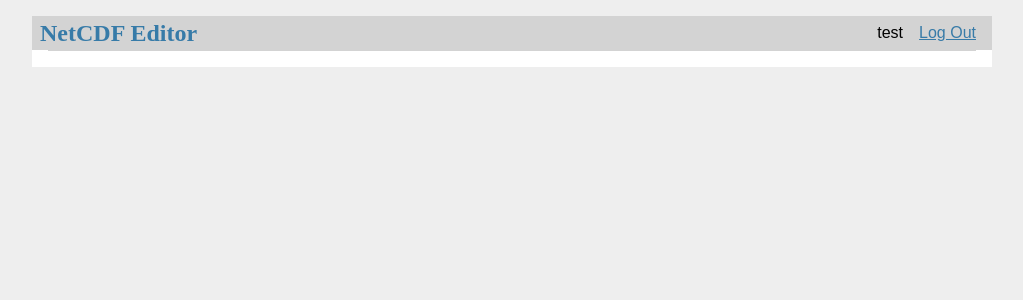
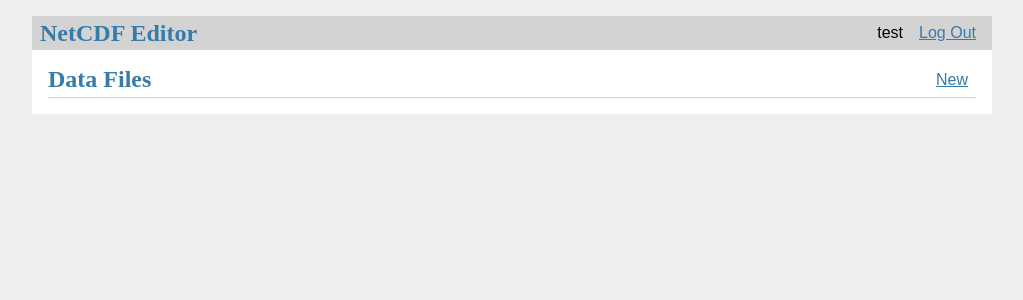
Before and after one commit to Paleoclim-CNRS/netcdf_editor_app, a Flask app: page / in a window 1280 px wide. Shown: the top 300 px of the page, without its empty margins (128-1151 px from the left). Run offline with Flask 2, Linux system fonts and the light colour scheme; the visitor is signed in with stand-in values (Sample User, id 1); data comes from the database, SQL or seed files in the repository; data that the repository does not hold is empty.

Commit message:
upload data files

```diff
--- a/netcdf_editor_app/__init__.py
+++ b/netcdf_editor_app/__init__.py
@@ -9,6 +9,7 @@ def create_app(test_config=None):
     app.config.from_mapping(
         SECRET_KEY='dev',
         DATABASE=os.path.join(app.instance_path, 'netcdf_editor.sqlite'),
+        UPLOAD_FOLDER=app.instance_path,
     )
 
     if test_config is None:
--- a/netcdf_editor_app/app.py
+++ b/netcdf_editor_app/app.py
@@ -1,13 +1,67 @@
 from flask import (
-    Blueprint, flash, g, redirect, render_template, request, url_for
+    Blueprint, flash, g, redirect, render_template, request, url_for, current_app
 )
 from werkzeug.exceptions import abort
+from werkzeug.utils import secure_filename
+
+import os
+import tempfile
 
 from netcdf_editor_app.auth import login_required
+from netcdf_editor_app.db import get_db
 
 bp = Blueprint('app', __name__)
 
 
 @bp.route('/')
 def index():
-    return render_template('app/index.html')
+    db = get_db()
+    data_files = db.execute(
+        'SELECT created, filename, username'
+        ' FROM data_files df JOIN user u ON df.owner_id = u.id'
+        ' ORDER BY created DESC'
+    ).fetchall()
+
+    return render_template('app/index.html', data_files=data_files)
+
+def allowed_file(filename):
+    ALLOWED_EXTENSIONS = {'nc'}
+    return '.' in filename and \
+           filename.rsplit('.', 1)[1].lower() in ALLOWED_EXTENSIONS
+
+@bp.route('/upload', methods=('GET', 'POST'))
+@login_required
+def upload():
+    if request.method == 'POST':
+        # check if the post request has the file part
+        if 'file' not in request.files:
+            flash('No file part')
+            return redirect(request.url)
+        file = request.files['file']
+        # if user does not select file, browser also
+        # submit an empty part without filename
+        if file.filename == '':
+            flash('No selected file')
+            return redirect(request.url)
+        if file and allowed_file(file.filename):
+            filename = secure_filename(file.filename)
+            temp_name = next(tempfile._get_candidate_names()) + ".nc"
+            file.save(os.path.join(current_app.config['UPLOAD_FOLDER'], temp_name))
+            db = get_db()
+            db.execute(
+                'INSERT INTO data_files (owner_id, filename, filepath)'
+                ' VALUES (?, ?, ?)',
+                (g.user['id'], filename, temp_name)
+            )
+            db.commit()
+            return redirect(url_for('index'))
+
+    return '''
+    <!doctype html>
+    <title>Upload new File</title>
+    <h1>Upload new File</h1>
+    <form method=post enctype=multipart/form-data>
+      <input type=file name=file>
+      <input type=submit value=Upload>
+    </form>
+    '''
--- a/netcdf_editor_app/db_schema.sql
+++ b/netcdf_editor_app/db_schema.sql
@@ -7,9 +7,11 @@ CREATE TABLE user (
   password TEXT NOT NULL
 );
 
-CREATE TABLE data_file (
+CREATE TABLE data_files (
   id INTEGER PRIMARY KEY AUTOINCREMENT,
   owner_id INTEGER NOT NULL,
   created TIMESTAMP NOT NULL DEFAULT CURRENT_TIMESTAMP,
+  filename TEXT NOT NULL,
+  filepath TEXT NOT NULL,
   FOREIGN KEY (owner_id) REFERENCES user (id)
 );
--- a/netcdf_editor_app/templates/app/index.html
+++ b/netcdf_editor_app/templates/app/index.html
@@ -1 +1,26 @@
 {% extends 'base.html' %}
+
+{% block header %}
+  <h1>{% block title %}Data Files{% endblock %}</h1>
+  {% if g.user %}
+    <a class="action" href="{{ url_for('app.upload') }}">New</a>
+  {% endif %}
+{% endblock %}
+
+{% block content %}
+  {% for post in data_files %}
+    <article class="post">
+      <header>
+        <div>
+          <h1>{{ post['filename'] }} Uploaded by {{ post['username'] }} on {{ post['created'].strftime('%Y-%m-%d') }}</h1>
+        </div>
+        {% if g.user['id'] == post['author_id'] %}
+          <a class="action" href="{{ url_for('app.upload', id=post['id']) }}">Delete</a>
+        {% endif %}
+      </header>
+    </article>
+    {% if not loop.last %}
+      <hr>
+    {% endif %}
+  {% endfor %}
+{% endblock %}
```
